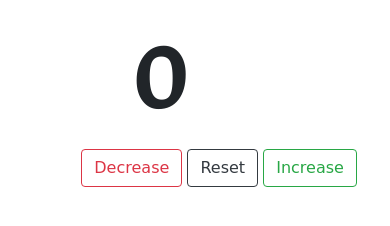
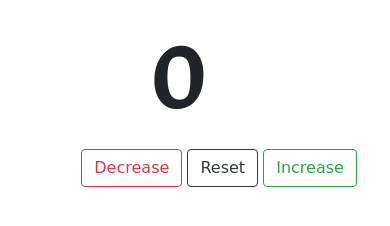
Before and after one commit to hokagedemehin/counter-num, a plain HTML site: page index.html in a window 390 px wide. Shown: the part 164-390 px from the top of the page. Drawn offline with nearby package versions, Linux system fonts and the light colour scheme; a web font is replaced by a local one.

Commit message:
centering the count value

```diff
--- a/index.html
+++ b/index.html
@@ -18,7 +18,12 @@
                 <h1 class='counter'>
                     Counter
                 </h1>
-                <span id="value" class="" >
+
+            </div>
+        </div>
+        <div class="row" id="row3">
+            <div class="col">
+                <span id="value" >
                     0
                 </span>
             </div>
--- a/style.css
+++ b/style.css
@@ -7,7 +7,6 @@ body {
 #value {
     font-family: 'Acme', sans-serif;
     font-size: 6rem;
-    margin-left: 17%;
 }
 
 .counter{
@@ -26,6 +25,10 @@ body {
     margin-left: 40vw;
 }
 
+#row3 {
+    margin-left: 48vw;
+}
+
 @media (max-width: 767.98px) {
     #row1 {
         margin-left: 30vw;
@@ -34,6 +37,10 @@ body {
 
     #row2 {
         margin-left: 30vw;
+    }
+
+    #row3 {
+        margin-left: 45vw;
     }
 }
 @media (max-width: 575.98px) {
@@ -46,4 +53,8 @@ body {
         margin-left: 17vw;
     }
 
+    #row3 {
+        margin-left: 35vw;
+    }
+
  }
```
